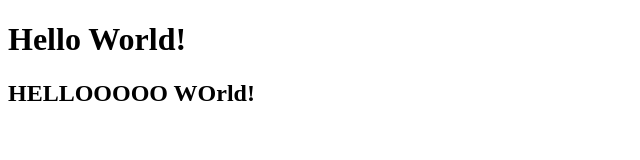
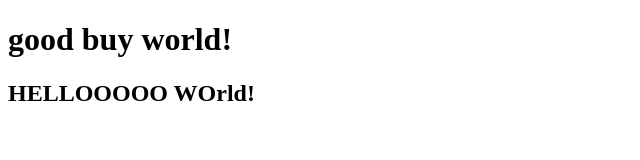
Before and after one commit to Jordano-Jovanovich/SecondRepository, a plain HTML site: page index.html in a window 1280 px wide. Shown: the whole page, without its empty margins (0-640 px from the left). Drawn offline with Linux system fonts and the light colour scheme.

Commit message:
Чуть чуть поменял заголовок и тайтл

```diff
--- a/index.html
+++ b/index.html
@@ -4,10 +4,10 @@
     <meta charset="UTF-8">
     <meta http-equiv="X-UA-Compatible" content="IE=edge">
     <meta name="viewport" content="width=device-width, initial-scale=1.0">
-    <title>Document</title>
+    <title>Первый сайт</title>
 </head>
 <body>
-    <h1>Hello World!</h1>
+    <h1>good buy world!</h1>
     <h2>HELLOOOOO WOrld!</h2>
 </body>
 </html>
```
